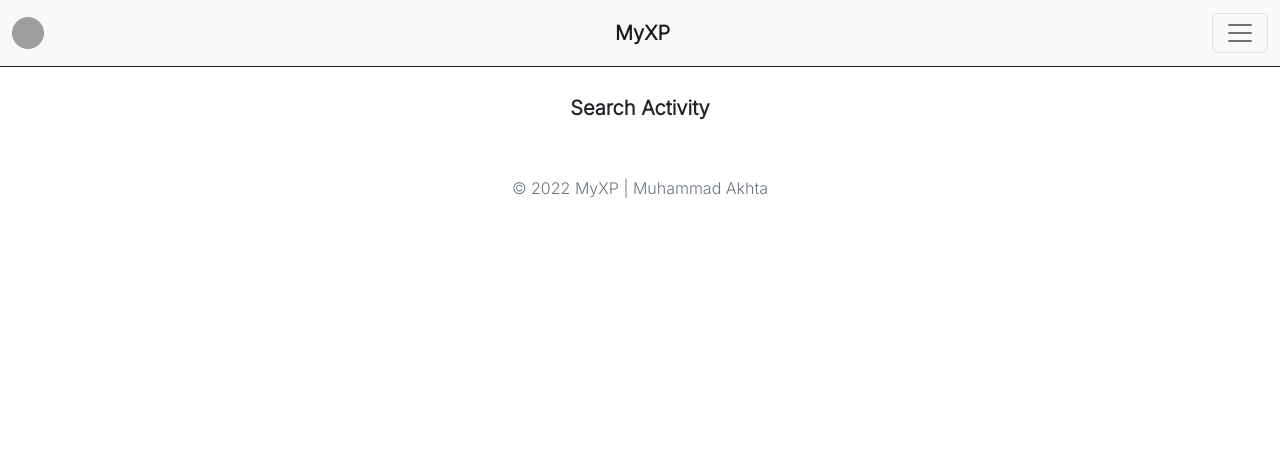
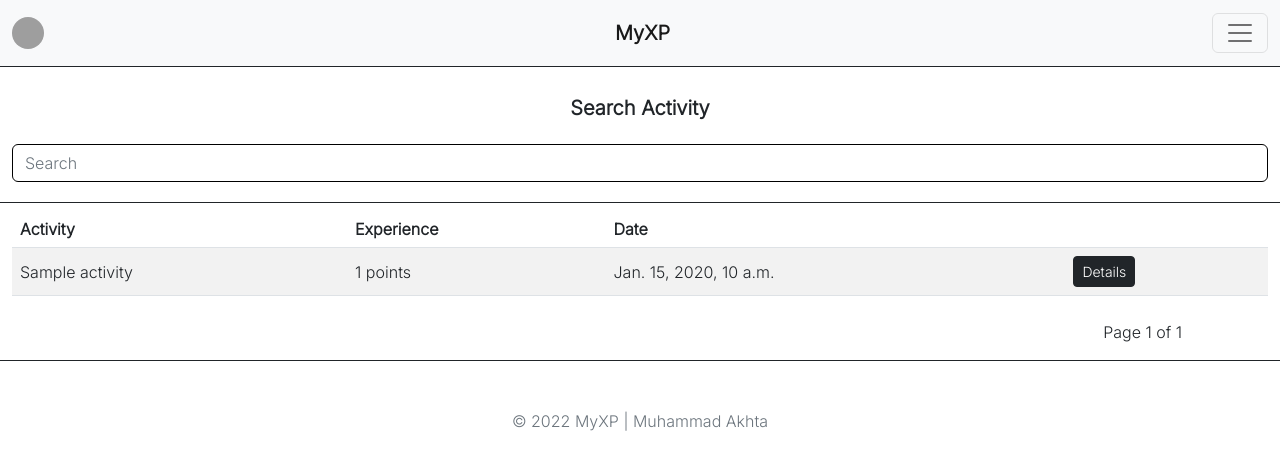
Before and after one commit to Akosovski/MyXP, a Django app: a page that uses templates/progression/search_activity.html in a window 1280 px wide. Shown: the top 470 px of the page. Run offline with Django 4.2, Linux system fonts and the light colour scheme; a user stored in the database is signed in; tables that the repository leaves empty hold one stand-in row (values such as "Sample post"); grey boxes are pictures that could not be loaded.

Commit message:
Added Functionalities for Search Bar

```diff
--- a/progression/views.py
+++ b/progression/views.py
@@ -78,9 +78,13 @@ def activity_list(request):
 
 @login_required(login_url = '/authentication/login')
 def search_activity(request):
-    activities = Activity.objects.all()
+    activities = Activity.objects.order_by('-updated_at')
+    paginator = Paginator(activities, 15)
+    page_number = request.GET.get('page')
+    page_obj = Paginator.get_page(paginator, page_number)
     context = {
-        'activities': activities
+        'activities': activities,
+        'page_obj': page_obj,
     }
     return render(request, 'progression/search_activity.html', context)
 
--- a/templates/progression/activity_list.html
+++ b/templates/progression/activity_list.html
@@ -63,7 +63,6 @@
     </div>
 </div>
 
-
 <div class="sticky-container">
     {% include 'partials/_footer.html' %}
 </div>
--- a/templates/progression/search_activity.html
+++ b/templates/progression/search_activity.html
@@ -9,7 +9,66 @@
 
 <div class="row pt-5 ps-0 pe-0 m-0 overflow-auto mh-100">
     <h5 class="mt-5" style="text-align: center; font-weight: bold">Search Activity</h5>
+    <!-- Search Bar -->
+    <div class="mb-3 mt-3 rounded">
+        <input type="text" class="form-control activityadd input-group" id="searchInput" placeholder="Search">
+    </div>
+
+    <!-- Search Result Table -->
+    <div class="container-fluid mt-1 border border-dark border-1 border-end-0 border-start-0" id="table-container">
+        <div class="app-table mt-2">
+            <table class="table table-striped">
+                <thead>
+                    <tr>
+                        <th>Activity</th>
+                        <th>Experience</th>
+                        <th>Date</th>
+                        <th></th>
+                    </tr>
+                </thead>
+                {% if activities.count %}
+                <tbody>
+                    {% for activity in page_obj %}
+                        <tr class="align-middle">
+                            <td>{{activity.activity_name}}</td>
+                            <td>{{activity.activity_xp}} points</td>
+                            <td>{{activity.updated_at}}</td>
+                            <td><a href="{% url 'view-detail' activity.id %}" class="btn btn-dark btn-sm">Details</a></td>
+                        </tr>
+                    {% endfor %}
+                {% else %}
+                    <tr class="align-middle">
+                        <td class="text-muted">No Data</td>
+                        <td class="text-muted">No Data</td>
+                        <td class="text-muted">No Data</td>
+                        <td class="text-muted"></td>
+                    </tr>
+                </tbody>
+                {% endif %}
+            </table>
+        </div>
+
+        <div class="container d-flex justify-content-md-end justify-content-sm-center mb-0" id="pagination-container">
+            <div class="mt-2 m-3">
+                Page {{page_obj.number}} of {{ page_obj.paginator.num_pages }}
+            </div>
+            <div class="">
+                <ul class="pagination">
+                    {% if page_obj.has_previous %}
+                    <li {% if page_obj.number == 1 %} class="page-item active" {% endif %}><a class="page-link text-dark" href="?page=1">&laquo; 1</a></li>
+                    <li class="page-item"> <a class="page-link text-dark" href="?page={{ page_obj.previous_page_number }}">Back</a></li>
+                    {% endif %}
+
+                    {% if page_obj.has_next %}
+                    <li class="page-item"> <a class="page-link text-dark" href="?page={{ page_obj.next_page_number }}">Next</a></li>
+                    <li class="page-item"> <a class="page-link text-dark" href="?page={{ page_obj.paginator.num_pages }}">{{ page_obj.paginator.num_pages}} &raquo;</a></li>
+                    {% endif %}
+                </ul>
+            </div>
+        </div>
+    </div>
 </div>
+
 
 <div class="sticky-container">
     {% include 'partials/_footer.html' %}
```
